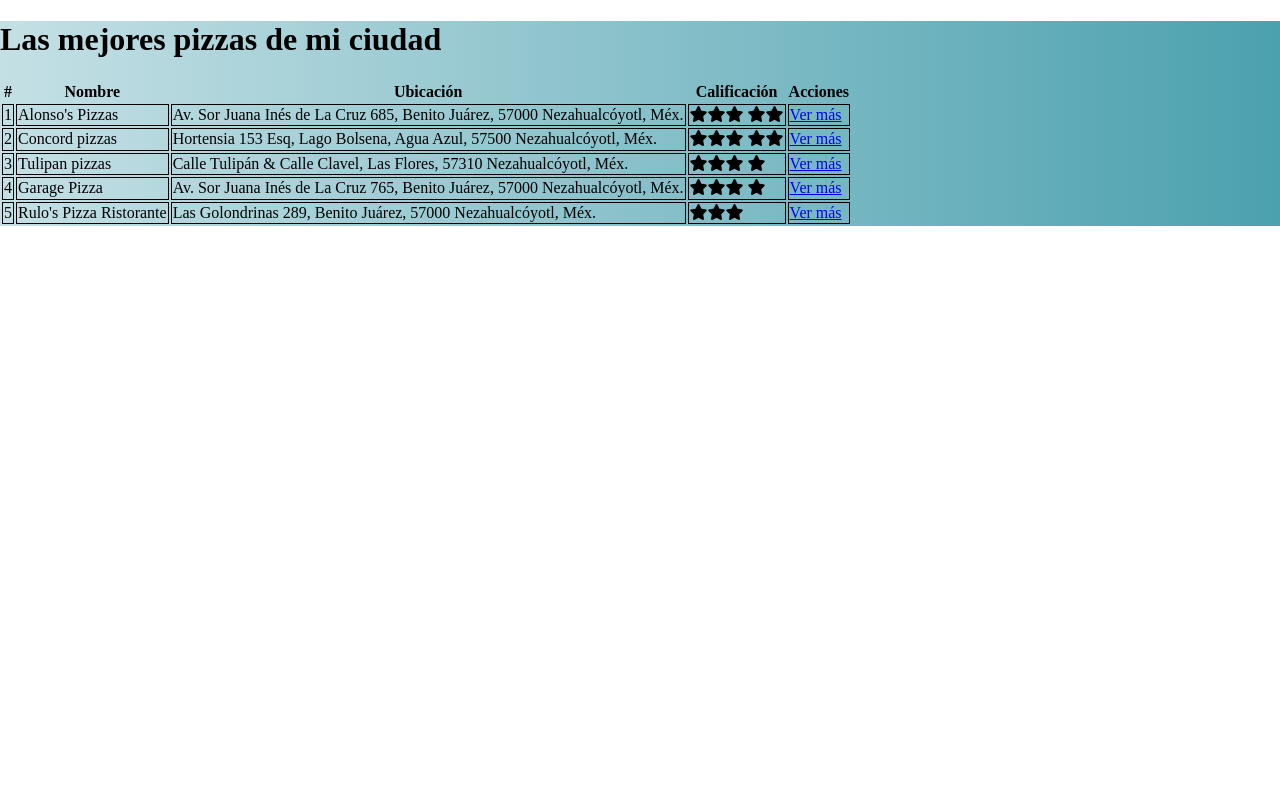
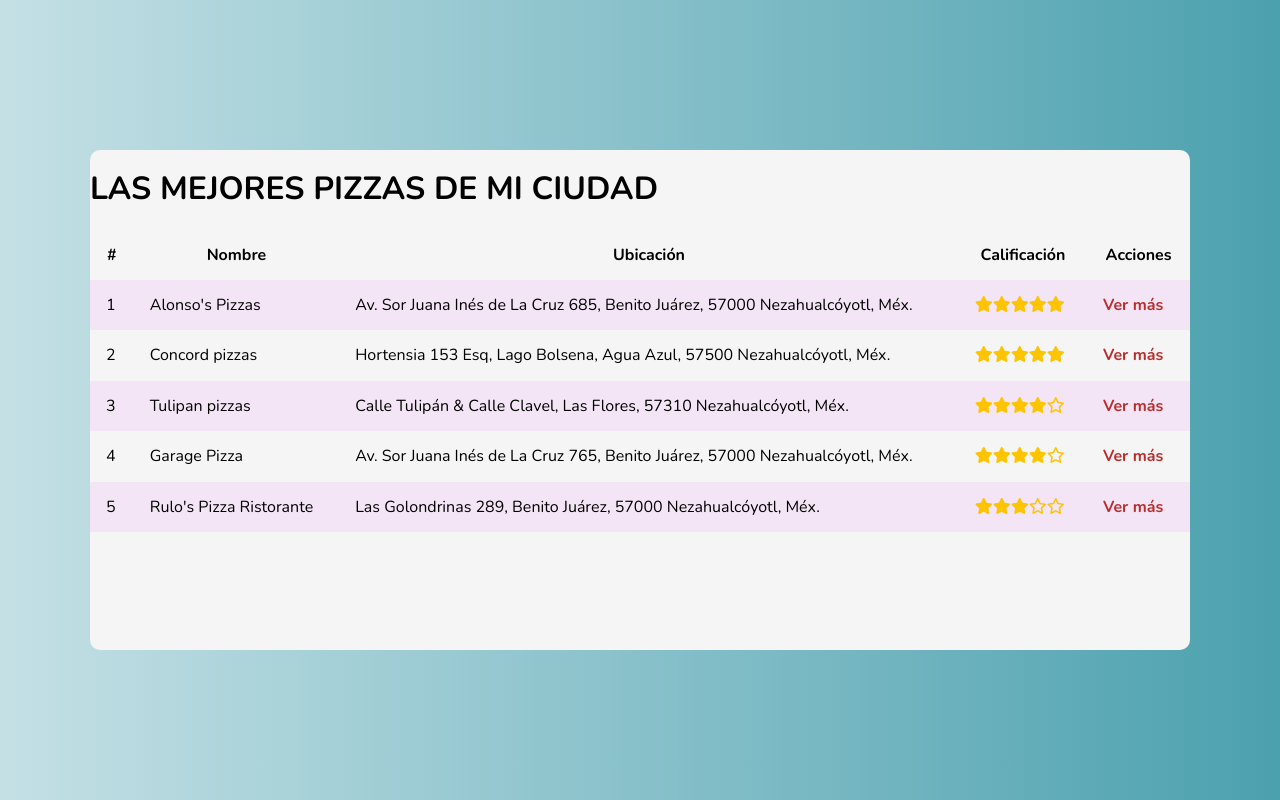
Before and after one commit to auvm/boletines, a plain HTML site: page index.html in a window 1280 px wide. Drawn offline with nearby package versions, Linux system fonts and the light colour scheme.

Commit message:
improved the style of the table

```diff
--- a/assets/css/main.css
+++ b/assets/css/main.css
@@ -1,11 +1,15 @@
-p{
-    font-family: 'Times New Roman', Times, serif;
-    font-weight: bold;
-    font-size: 90px;
+:root{
+    --color1: #302727;
+    --color2: #ba2d2d;
+    --color3: #f2511b;
+    --color4: #f2861b;
+    --color5: #c7c730;
+    --color6: #f3e5f5;
+    --color7: #ffc400;
 }
 
-td{
-    border: 1px solid;
+html{
+    font-family: 'Nunito', sans-serif;
 }
 
 .container{
@@ -14,4 +18,61 @@ td{
     background: -webkit-linear-gradient(to right, #C4E0E5, #4CA1AF);  /* Chrome 10-25, Safari 5.1-6 */
     background: linear-gradient(to right, #C4E0E5, #4CA1AF); /* W3C, IE 10+/ Edge, Firefox 16+, Chrome 26+, Opera 12+, Safari 7+ */
 
+    height: 100vh;
+    display: flex;
+    align-items: center;
+    justify-content: center;
+
+
 }
+
+.content{
+    max-width: 1100px;
+    max-height: 500px;
+    width: 100%;
+    height: 100%;
+    background-color: whitesmoke;
+    border-radius: 10px;
+
+}
+
+a{
+    /* enlaces */
+    text-decoration: none;
+    color: var(--color2);
+    font-weight: 700;
+}
+
+.title{
+    /* modifica titulos */
+    text-transform: uppercase;
+}
+
+.paragraph{
+    /* alto de la linea || espaciado entre lineas */
+    line-height: 1.5em;
+    text-align: center;
+    font-weight: 200;
+
+}
+
+
+.table{
+    width: 100%;
+    border-spacing: 0;
+}
+
+.table td, table th{
+    padding: 1em;
+}
+
+.table th{
+    background-color: whitesmoke;
+}
+.table tr:nth-child(odd){
+    background-color: var(--color6);
+}
+
+.fa-star{
+    color: var(--color7);
+}
--- a/index.html
+++ b/index.html
@@ -11,6 +11,11 @@
     <link rel="stylesheet" href="./assets/fontawesome-free-6.3.0-web/css/all.min.css">
     <link rel="stylesheet" href="./assets/css/normalize.css">
 
+    <!-- google fonts- nunito link -->
+    <link rel="preconnect" href="https://fonts.googleapis.com">
+    <link rel="preconnect" href="https://fonts.gstatic.com" crossorigin>
+    <link href="https://fonts.googleapis.com/css2?family=Nunito:wght@200;400;700&display=swap" rel="stylesheet">
+
 </head>
 
 <body>
@@ -19,10 +24,10 @@
         <div class="content">
 
             <header>
-                <h1>Las mejores pizzas de mi ciudad</h1>
+                <h1 class="title">Las mejores pizzas de mi ciudad</h1>
             </header>
 
-            <table>
+            <table class="table">
                 <thead>
                     <th>#</th>
                     <th>Nombre</th>
@@ -36,8 +41,7 @@
                         <td>Alonso's Pizzas</td>
                         <td>Av. Sor Juana Inés de La Cruz 685, Benito Juárez, 57000 Nezahualcóyotl, Méx.</td>
                         <td>
-                            <i class="fa-solid fa-star"></i><i class="fa-solid fa-star"></i><i class="fa-solid fa-star"></i>
-                            <i class="fa-solid fa-star"></i><i class="fa-solid fa-star"></i>
+                            <i class="fa-solid fa-star"></i><i class="fa-solid fa-star"></i><i class="fa-solid fa-star"></i><i class="fa-solid fa-star"></i><i class="fa-solid fa-star"></i>
                         </td>
                         <td>
                             <a href="./Restaurantes/alaonsos_pizzas.html">Ver más</a>
@@ -48,8 +52,7 @@
                         <td>Concord pizzas</td>
                         <td>Hortensia 153 Esq, Lago Bolsena, Agua Azul, 57500 Nezahualcóyotl, Méx.</td>
                         <td>
-                            <i class="fa-solid fa-star"></i><i class="fa-solid fa-star"></i><i class="fa-solid fa-star"></i>
-                            <i class="fa-solid fa-star"></i><i class="fa-solid fa-star"></i>
+                            <i class="fa-solid fa-star"></i><i class="fa-solid fa-star"></i><i class="fa-solid fa-star"></i><i class="fa-solid fa-star"></i><i class="fa-solid fa-star"></i>
                         </td>
                         <td>
                             <a href="./Restaurantes/concord_pizzas.html">Ver más</a>
@@ -60,8 +63,7 @@
                         <td>Tulipan pizzas</td>
                         <td>Calle Tulipán & Calle Clavel, Las Flores, 57310 Nezahualcóyotl, Méx.</td>
                         <td>
-                            <i class="fa-solid fa-star"></i><i class="fa-solid fa-star"></i><i class="fa-solid fa-star"></i>
-                            <i class="fa-solid fa-star"></i>
+                            <i class="fa-solid fa-star"></i><i class="fa-solid fa-star"></i><i class="fa-solid fa-star"></i><i class="fa-solid fa-star"></i><i class="fa-regular fa-star"></i>
                         </td>
                         <td>
                             <a href="./Restaurantes/tulipan_pizzas.html">Ver más</a>
@@ -72,8 +74,7 @@
                         <td>Garage Pizza</td>
                         <td>Av. Sor Juana Inés de La Cruz 765, Benito Juárez, 57000 Nezahualcóyotl, Méx.</td>
                         <td>
-                            <i class="fa-solid fa-star"></i><i class="fa-solid fa-star"></i><i class="fa-solid fa-star"></i>
-                            <i class="fa-solid fa-star"></i>
+                            <i class="fa-solid fa-star"></i><i class="fa-solid fa-star"></i><i class="fa-solid fa-star"></i><i class="fa-solid fa-star"></i><i class="fa-regular fa-star"></i>
                         </td>
                         <td>
                             <a href="./Restaurantes/garage_pizzas.html">Ver más</a>
@@ -84,7 +85,7 @@
                         <td>Rulo's Pizza Ristorante</td>
                         <td>Las Golondrinas 289, Benito Juárez, 57000 Nezahualcóyotl, Méx.</td>
                         <td>
-                            <i class="fa-solid fa-star"></i><i class="fa-solid fa-star"></i><i class="fa-solid fa-star"></i>
+                            <i class="fa-solid fa-star"></i><i class="fa-solid fa-star"></i><i class="fa-solid fa-star"></i><i class="fa-regular fa-star"></i><i class="fa-regular fa-star"></i>
                         </td>
                         <td>
                             <a href="./Restaurantes/rulos_pizza_ristorante.html">Ver más</a>
```
Also changed, not shown: Restaurantes/alaonsos_pizzas.html (+4 -0 lines).
